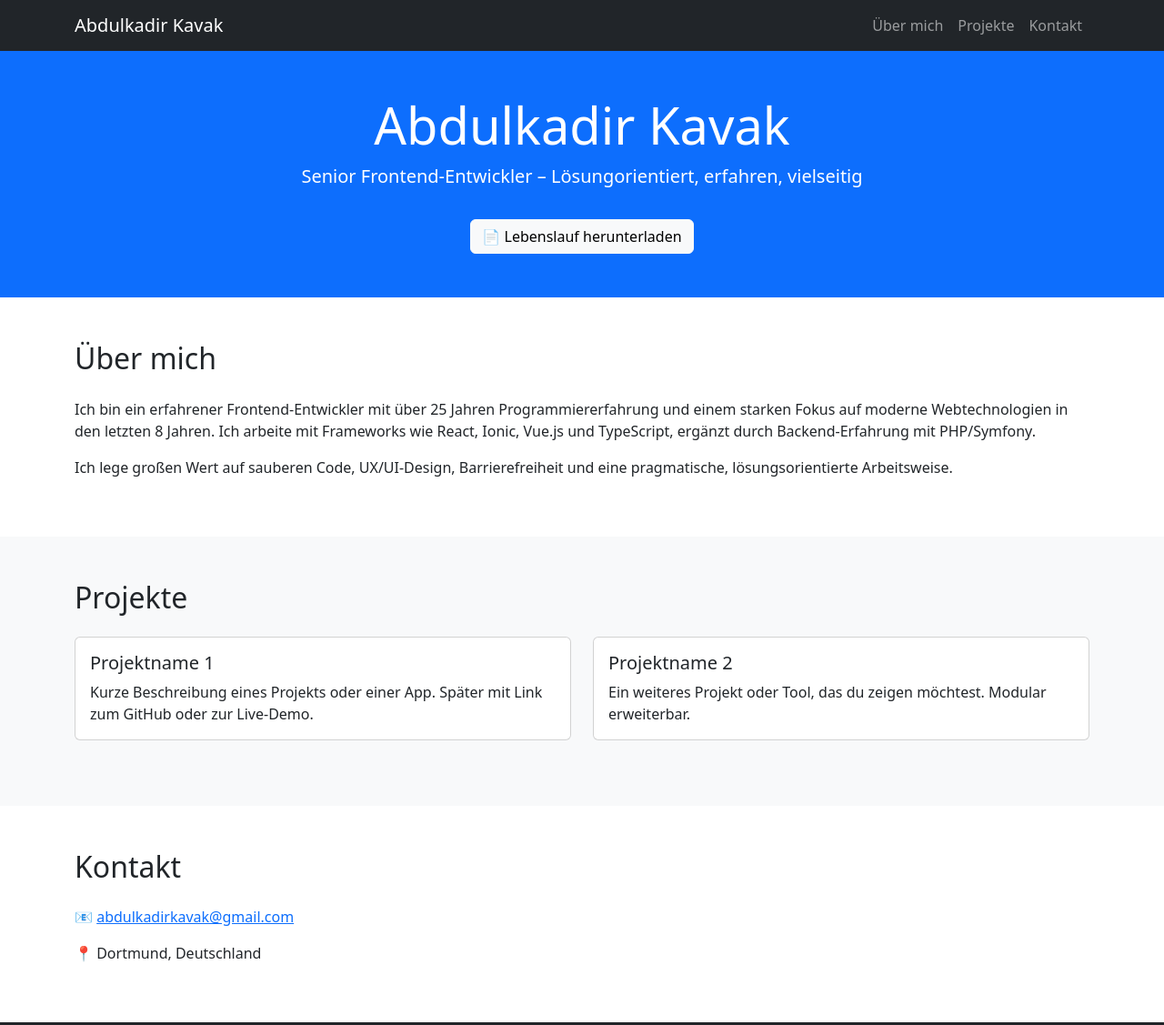
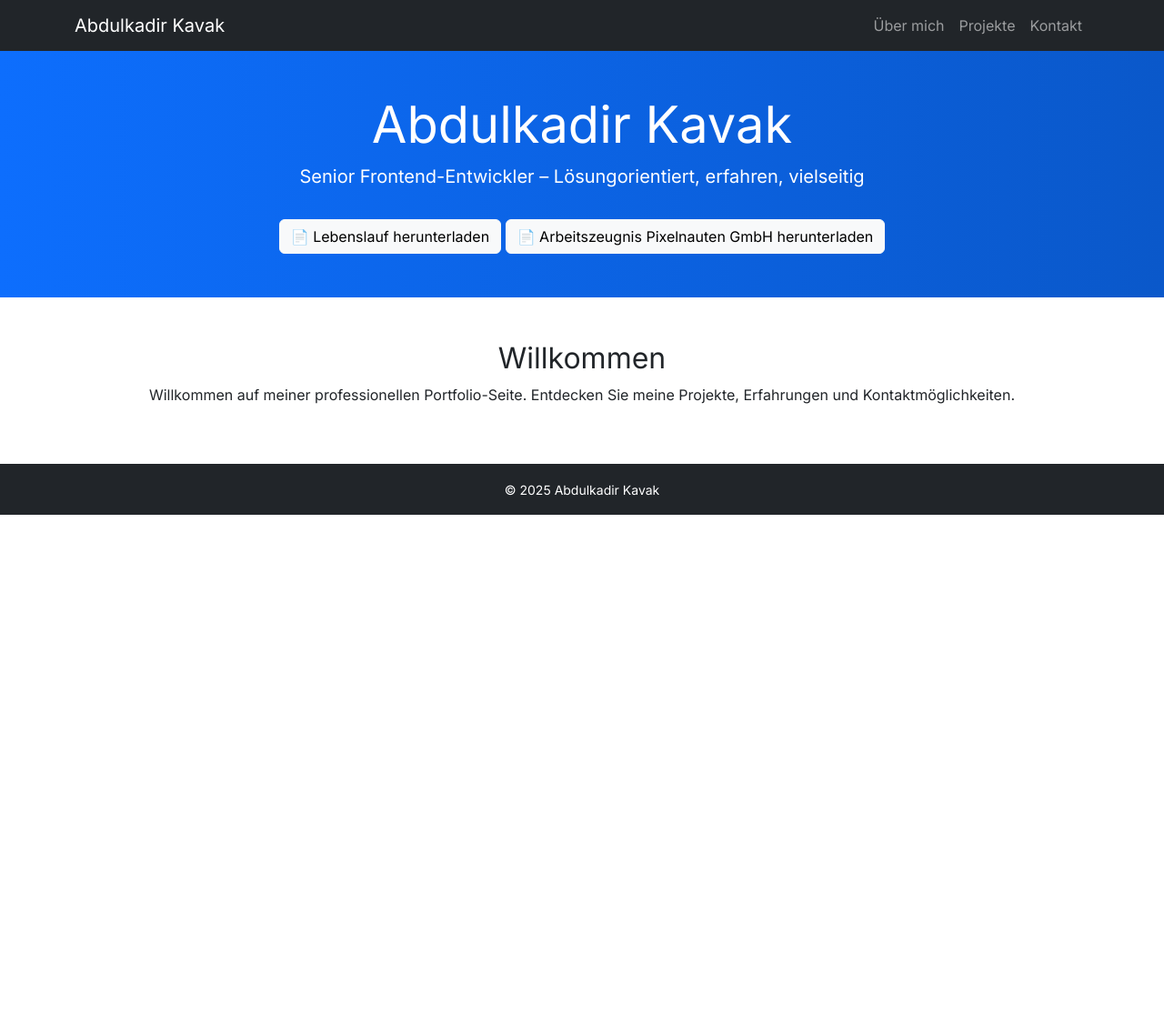
Before and after one commit to mankafa/mankafa.github.io, a plain HTML site: page index.html in a window 1280 px wide. Shown: the top 1127 px of the page at 91% size. After the commit the page ends 800 px from the top, so only its background shows below. Drawn offline with nearby package versions, Linux system fonts and the light colour scheme; files that its build step writes are made by us from their sources.

Commit message:
Add files via upload

```diff
--- a/index.html
+++ b/index.html
@@ -5,70 +5,40 @@
   <meta name="viewport" content="width=device-width, initial-scale=1">
   <title>Abdulkadir Kavak – Portfolio</title>
   <link href="https://cdn.jsdelivr.net/npm/bootstrap@5.3.2/dist/css/bootstrap.min.css" rel="stylesheet">
+  <link href="https://fonts.googleapis.com/css2?family=Inter:wght@400;600&display=swap" rel="stylesheet">
+  <link href="./styles/styles.css" rel="stylesheet">
 </head>
 <body>
 
 <nav class="navbar navbar-expand-lg navbar-dark bg-dark">
   <div class="container">
-    <a class="navbar-brand" href="#">Abdulkadir Kavak</a>
+    <a class="navbar-brand" href="index.html">Abdulkadir Kavak</a>
     <button class="navbar-toggler" type="button" data-bs-toggle="collapse" data-bs-target="#navbarNav">
       <span class="navbar-toggler-icon"></span>
     </button>
     <div class="collapse navbar-collapse" id="navbarNav">
       <ul class="navbar-nav ms-auto">
-        <li class="nav-item"><a class="nav-link" href="#about">Über mich</a></li>
-        <li class="nav-item"><a class="nav-link" href="#projects">Projekte</a></li>
-        <li class="nav-item"><a class="nav-link" href="#contact">Kontakt</a></li>
+        <li class="nav-item"><a class="nav-link" href="pages/about.html">Über mich</a></li>
+        <li class="nav-item"><a class="nav-link" href="pages/projects.html">Projekte</a></li>
+        <li class="nav-item"><a class="nav-link" href="pages/contact.html">Kontakt</a></li>
       </ul>
     </div>
   </div>
 </nav>
 
-<header class="bg-primary text-white text-center py-5">
+<header class="text-white text-center py-5">
   <div class="container">
     <h1 class="display-4">Abdulkadir Kavak</h1>
     <p class="lead">Senior Frontend-Entwickler – Lösungorientiert, erfahren, vielseitig</p>
-    <a href="Lebenslauf_Abdulkadir_Kavak.pdf" class="btn btn-light mt-3" download>📄 Lebenslauf herunterladen</a>
+    <a href="files/Lebenslauf_Abdulkadir_Kavak.pdf" class="btn btn-light mt-3" download>📄 Lebenslauf herunterladen</a>
+    <a href="files/Arbeitszeugnis Pixelnauten GmbH.pdf" class="btn btn-light mt-3" download>📄 Arbeitszeugnis Pixelnauten GmbH herunterladen</a>
   </div>
 </header>
 
-<section id="about" class="py-5">
-  <div class="container">
-    <h2 class="mb-4">Über mich</h2>
-    <p>Ich bin ein erfahrener Frontend-Entwickler mit über 25 Jahren Programmiererfahrung und einem starken Fokus auf moderne Webtechnologien in den letzten 8 Jahren. Ich arbeite mit Frameworks wie React, Ionic, Vue.js und TypeScript, ergänzt durch Backend-Erfahrung mit PHP/Symfony.</p>
-    <p>Ich lege großen Wert auf sauberen Code, UX/UI-Design, Barrierefreiheit und eine pragmatische, lösungsorientierte Arbeitsweise.</p>
-  </div>
-</section>
-
-<section id="projects" class="py-5 bg-light">
-  <div class="container">
-    <h2 class="mb-4">Projekte</h2>
-    <div class="row">
-      <div class="col-md-6 mb-4">
-        <div class="card h-100">
-          <div class="card-body">
-            <h5 class="card-title">Projektname 1</h5>
-            <p class="card-text">Kurze Beschreibung eines Projekts oder einer App. Später mit Link zum GitHub oder zur Live-Demo.</p>
-          </div>
-        </div>
-      </div>
-      <div class="col-md-6 mb-4">
-        <div class="card h-100">
-          <div class="card-body">
-            <h5 class="card-title">Projektname 2</h5>
-            <p class="card-text">Ein weiteres Projekt oder Tool, das du zeigen möchtest. Modular erweiterbar.</p>
-          </div>
-        </div>
-      </div>
-    </div>
-  </div>
-</section>
-
-<section id="contact" class="py-5">
-  <div class="container">
-    <h2 class="mb-4">Kontakt</h2>
-    <p>📧 <a href="mailto:abdulkadirkavak@gmail.com">abdulkadirkavak@gmail.com</a></p>
-    <p>📍 Dortmund, Deutschland</p>
+<section class="py-5">
+  <div class="container text-center">
+    <h2>Willkommen</h2>
+    <p>Willkommen auf meiner professionellen Portfolio-Seite. Entdecken Sie meine Projekte, Erfahrungen und Kontaktmöglichkeiten.</p>
   </div>
 </section>
 
@@ -81,3 +51,6 @@
 <script src="https://cdn.jsdelivr.net/npm/bootstrap@5.3.2/dist/js/bootstrap.bundle.min.js"></script>
 </body>
 </html>
+
+<!-- Download page link -->
+<!-- Add to navbar if needed -->
--- /dev/null
+++ b/pages/styles/styles.css
@@ -0,0 +1,7 @@
+body {
+    font-family: 'Inter', sans-serif;
+}
+
+header {
+    background: linear-gradient(to right, #0d6efd, #0a58ca);
+}
```
Also changed, not shown: pages/about.html (added, +20 -0 lines), pages/contact.html (added, +34 -0 lines), pages/download.html (added, +22 -0 lines), pages/projects.html (added, +20 -0 lines), 2 other files.
